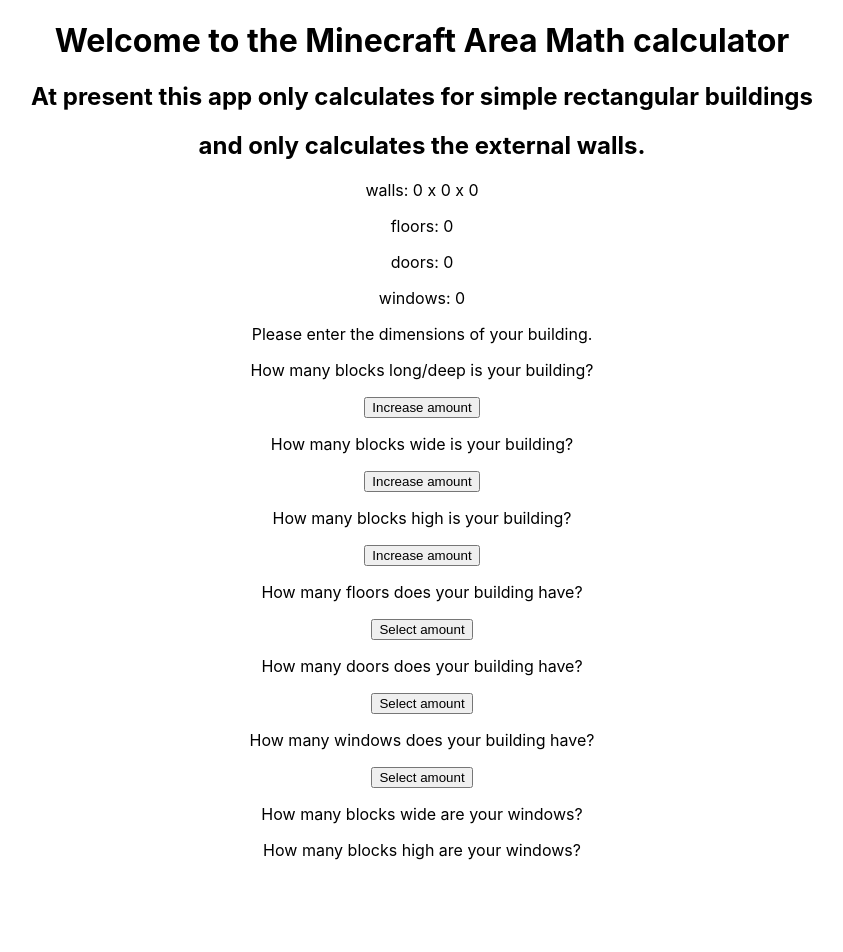
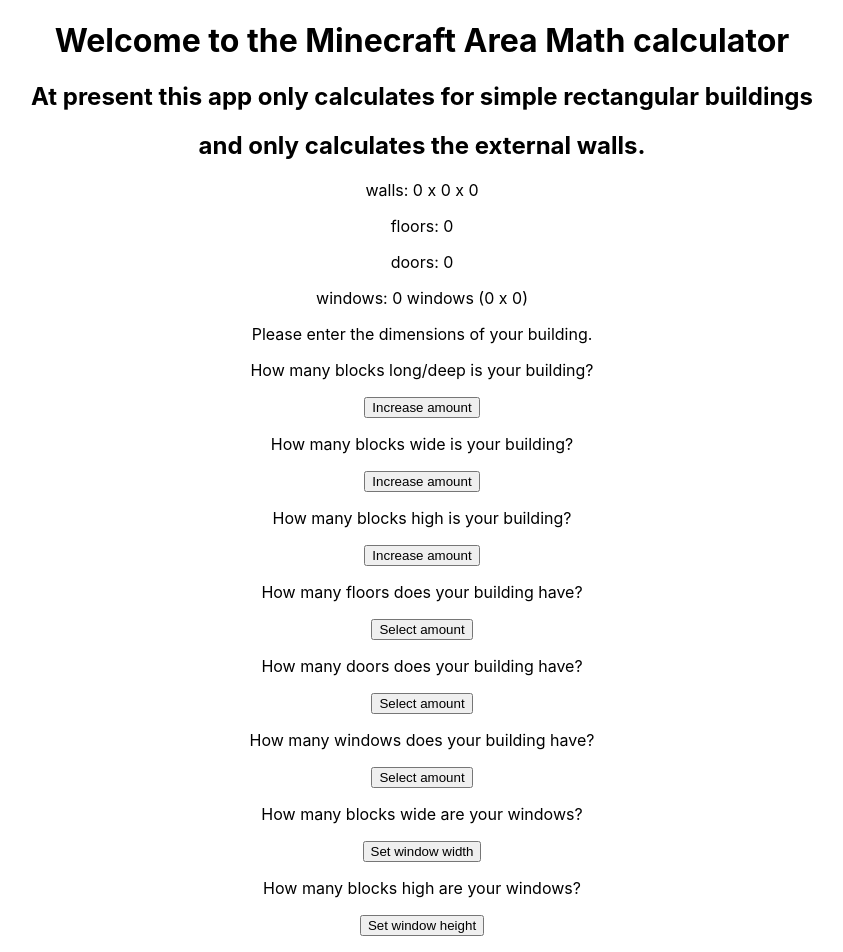
Before and after one commit to KimMcLelland/Area-Math, a React (Create React App) app: page / in a window 1280 px wide. Shown: the top 952 px of the page, without its empty margins (218-1061 px from the left). Before the commit the page ends 876 px from the top, so only its background shows below. Built offline with nearby package versions, Linux system fonts and the light colour scheme.

Commit message:
A basic version of the app

```diff
--- a/src/App.js
+++ b/src/App.js
@@ -2,21 +2,53 @@
 import './App.css';
 
 const App = () => {
+  const [buttonSelect, setButtonSelect] = useState(0);
   const [xdimension, setXdimension] = useState(0);
   const [zdimension, setZdimension] = useState(0);
   const [ydimension, setYdimension] = useState(0);
   const [floors, setFloors] = useState(0);
   const [doors, setDoors] = useState(0);
   const [windows, setWindows] = useState(0);
+  const [windHeight, setWindHeight] = useState(0);
+  const [windLength, setWindLength] = useState(0);
+
+  const ClearNumbers = () => {
+    setXdimension(0);
+    setZdimension(0);
+    setYdimension(0);
+    setFloors(0);
+    setDoors(0);
+    setWindows(0);
+    setWindHeight(0);
+    setWindLength(0);
+    setButtonSelect(0);
+  }
+
+  const CalculateResult = () => {
+    let widthWalls = (xdimension - 1) * 2
+    let lengthWalls = (zdimension - 1) * 2
+    let doorSize = doors * 2
+    let windowSize = windLength * windHeight * windows
+    let floorArea = (xdimension - 2) * (zdimension - 2)
+
+    return(
+      <div>
+        <p>The amount of blocks you'll need for the external walls are: {((widthWalls + lengthWalls) * ydimension) - doorSize - windowSize}</p>
+        <p>The amount of blocks you'll need for the floors are: {floorArea * floors}</p>
+        <p>The amount of blocks you'll likely need for the roof are: {(xdimension + 2) * (zdimension + 2)}</p>
+
+        <button onClick={() => ClearNumbers()}>Go Again</button>
+      </div>
+    )
+  }
+
+  const UserInterface = () => {
     return (
-    <div className="App">
-      <h1>Welcome to the Minecraft Area Math calculator</h1>
-      <h2>At present this app only calculates for simple rectangular buildings</h2>
-      <h2>and only calculates the external walls.</h2>
+      <div className="Interface">
         <p>walls: {xdimension} x {zdimension} x {ydimension}</p>
         <p>floors: {floors}</p>
         <p>doors: {doors}</p>
-      <p>windows: {windows}</p>
+        <p>windows: {windows} windows ({windLength} x {windHeight})</p>
         <p>Please enter the dimensions of your building.</p>
         <p>How many blocks long/deep is your building?</p>
         <button onClick={() => setXdimension(xdimension+1)}>Increase amount</button>
@@ -31,9 +63,46 @@
         <p>How many windows does your building have?</p>
         <button onClick={() => setWindows(windows+1)}>Select amount</button>
         <p>How many blocks wide are your windows?</p>
+        <button onClick={() => setWindLength(windLength+1)}>Set window width</button>
         <p>How many blocks high are your windows?</p>
+        <button onClick={() => setWindHeight(windHeight+1)}>Set window height</button>
+        <p>---------------------------------------------------------------</p>
+        <button onClick={() => setButtonSelect(1)}>Calculate</button>
       </div>
     );
   }
 
+  const pageSelect = () => {
+    if (buttonSelect == 0) {
+      return(
+      <div>
+        {UserInterface()}
+      </div>
+    )
+  }
+    if (buttonSelect == 1) {
+      return(
+        <div>
+        {CalculateResult()}
+        </div>
+      )
+    }
+  }
+
+  return (
+    <div className="App">
+      <div className="Intro">
+        <h1>Welcome to the Minecraft Area Math calculator</h1>
+        <h2>At present this app only calculates for simple rectangular buildings</h2>
+        <h2>and only calculates the external walls.</h2>
+      </div>
+      <div className="MainSection">
+        {pageSelect()}
+      </div>
+
+    </div>
+  )
+
+}
+
 export default App;
```
Lines whose indentation alone changed are shown as unchanged.
